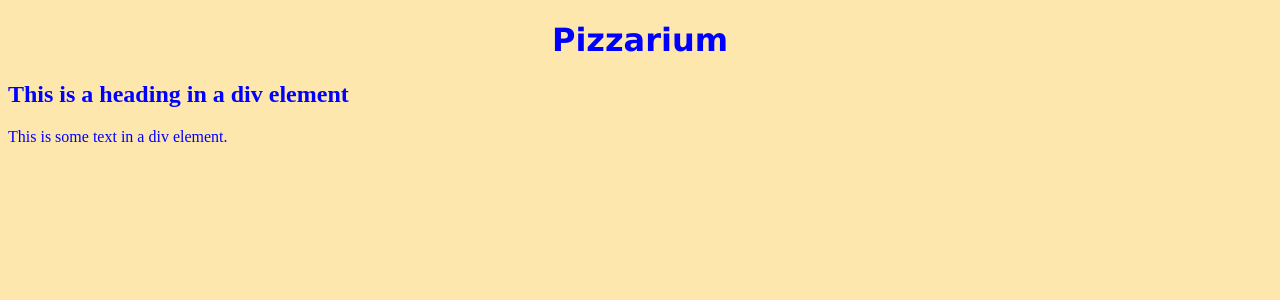
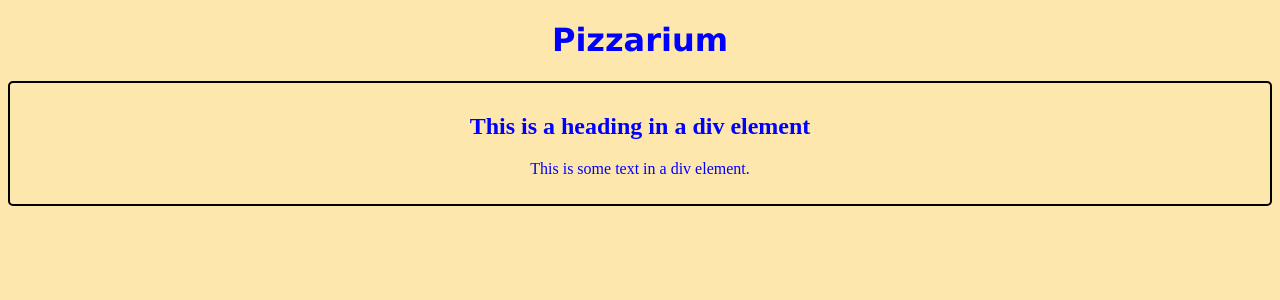
Before and after one commit to Xeno-dll/Pizzarium, a PHP site: page / in a window 1280 px wide. Shown: the top 300 px of the page. Run offline with PHP 8.4, Linux system fonts and the light colour scheme.

Commit message:
Update style.css

```diff
--- a/style.css
+++ b/style.css
@@ -8,3 +8,10 @@ h1 {
   font-family: "Verdana", sans-serif;
   text-align: center;
 }
+
+div {
+  text-align: center;
+  padding: 10px;
+  border: 2px solid black;
+  border-radius: 5px;
+}
```
